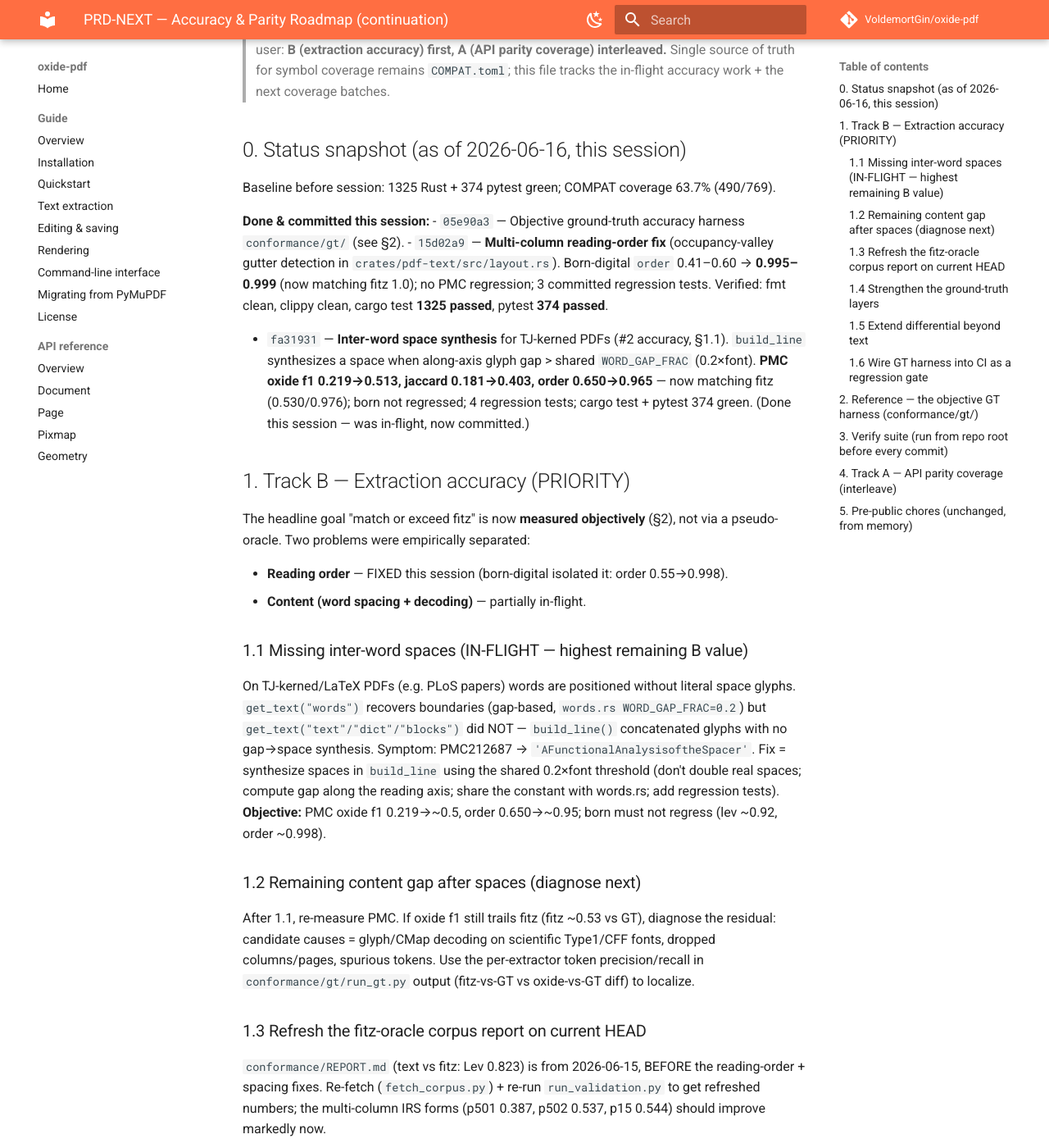
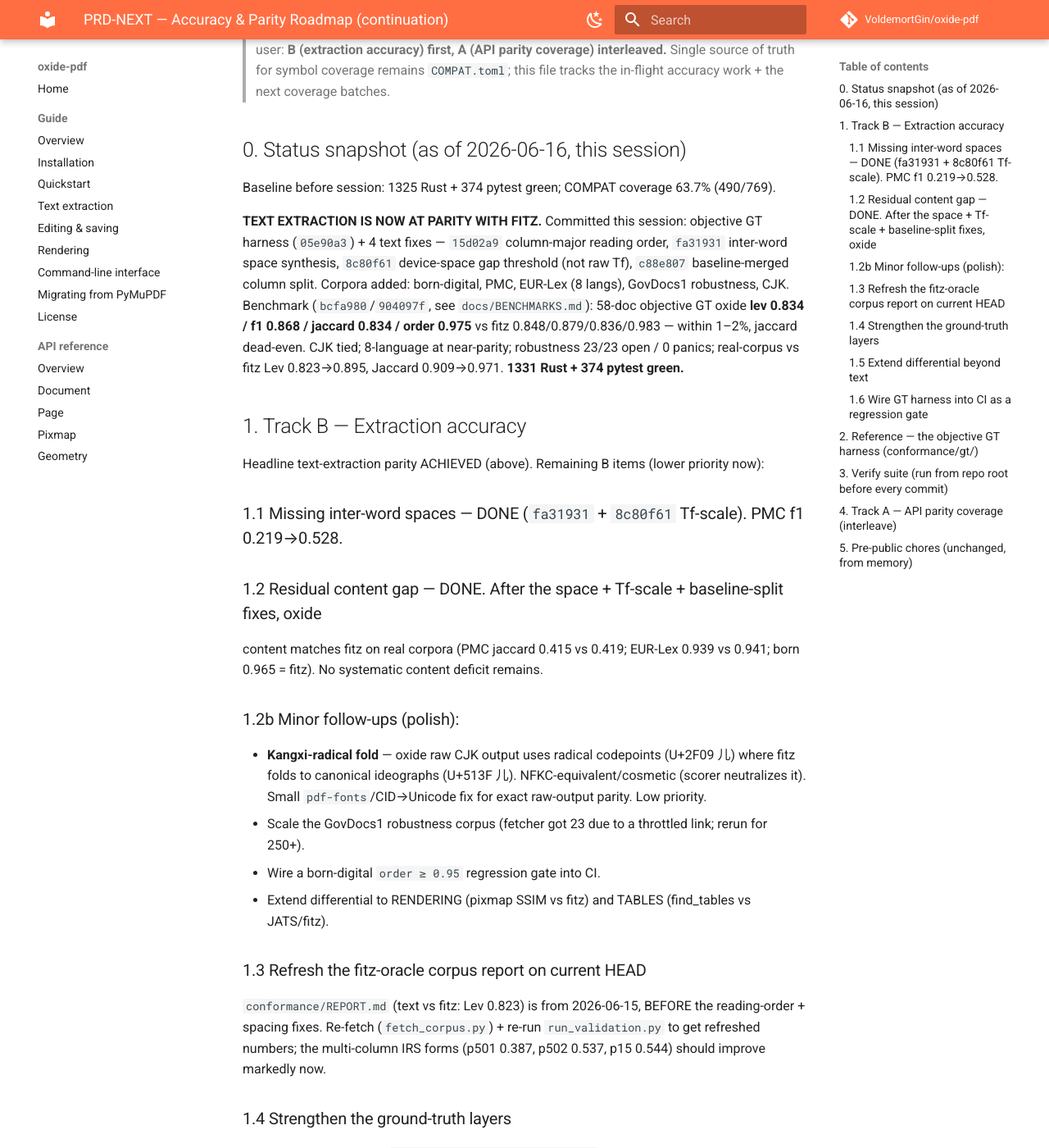
Before and after one commit to VoldemortGin/pdfspine, an MkDocs documentation site: the page built from docs/PRD-NEXT.md, in a window 1280 px wide and 1400 px high, scrolled down 199 px. Shown: the whole window at 82% size. Built offline with MkDocs 1.6.1 and Material for MkDocs 9.7.7, drawn with Linux system fonts in a browser that asks for light colours; comment, search, counter and statistics services are not loaded.

Commit message:
docs: update PRD-NEXT — text-extraction parity achieved, B items done
Co-Authored-By: Claude Opus 4.8 <noreply@anthropic.com>

```diff
--- a/docs/PRD-NEXT.md
+++ b/docs/PRD-NEXT.md
@@ -9,42 +9,31 @@
 
 Baseline before session: 1325 Rust + 374 pytest green; COMPAT coverage 63.7% (490/769).
 
-**Done & committed this session:**
-- `05e90a3` — Objective ground-truth accuracy harness `conformance/gt/` (see §2).
-- `15d02a9` — **Multi-column reading-order fix** (occupancy-valley gutter detection in
-  `crates/pdf-text/src/layout.rs`). Born-digital `order` 0.41–0.60 → **0.995–0.999**
-  (now matching fitz 1.0); no PMC regression; 3 committed regression tests.
-  Verified: fmt clean, clippy clean, cargo test **1325 passed**, pytest **374 passed**.
+**TEXT EXTRACTION IS NOW AT PARITY WITH FITZ.** Committed this session: objective GT harness
+(`05e90a3`) + 4 text fixes — `15d02a9` column-major reading order, `fa31931` inter-word space
+synthesis, `8c80f61` device-space gap threshold (not raw Tf), `c88e807` baseline-merged column
+split. Corpora added: born-digital, PMC, EUR-Lex (8 langs), GovDocs1 robustness, CJK.
+Benchmark (`bcfa980`/`904097f`, see `docs/BENCHMARKS.md`): 58-doc objective GT oxide
+**lev 0.834 / f1 0.868 / jaccard 0.834 / order 0.975** vs fitz 0.848/0.879/0.836/0.983 — within
+1–2%, jaccard dead-even. CJK tied; 8-language at near-parity; robustness 23/23 open / 0 panics;
+real-corpus vs fitz Lev 0.823→0.895, Jaccard 0.909→0.971. **1331 Rust + 374 pytest green.**
 
-- `fa31931` — **Inter-word space synthesis** for TJ-kerned PDFs (#2 accuracy, §1.1).
-  `build_line` synthesizes a space when along-axis glyph gap > shared `WORD_GAP_FRAC`
-  (0.2×font). **PMC oxide f1 0.219→0.513, jaccard 0.181→0.403, order 0.650→0.965** — now
-  matching fitz (0.530/0.976); born not regressed; 4 regression tests; cargo test + pytest
-  374 green. (Done this session — was in-flight, now committed.)
+## 1. Track B — Extraction accuracy
 
-## 1. Track B — Extraction accuracy (PRIORITY)
+Headline text-extraction parity ACHIEVED (above). Remaining B items (lower priority now):
 
-The headline goal "match or exceed fitz" is now **measured objectively** (§2), not via a
-pseudo-oracle. Two problems were empirically separated:
+### 1.1 Missing inter-word spaces — DONE (`fa31931` + `8c80f61` Tf-scale). PMC f1 0.219→0.528.
+### 1.2 Residual content gap — DONE. After the space + Tf-scale + baseline-split fixes, oxide
+content matches fitz on real corpora (PMC jaccard 0.415 vs 0.419; EUR-Lex 0.939 vs 0.941; born
+0.965 = fitz). No systematic content deficit remains.
 
-- **Reading order** — FIXED this session (born-digital isolated it: order 0.55→0.998).
-- **Content (word spacing + decoding)** — partially in-flight.
-
-### 1.1 Missing inter-word spaces (IN-FLIGHT — highest remaining B value)
-On TJ-kerned/LaTeX PDFs (e.g. PLoS papers) words are positioned without literal space
-glyphs. `get_text("words")` recovers boundaries (gap-based, `words.rs WORD_GAP_FRAC=0.2`)
-but `get_text("text"/"dict"/"blocks")` did NOT — `build_line()` concatenated glyphs with no
-gap→space synthesis. Symptom: PMC212687 → `'AFunctionalAnalysisoftheSpacer'`.
-Fix = synthesize spaces in `build_line` using the shared 0.2×font threshold (don't double
-real spaces; compute gap along the reading axis; share the constant with words.rs; add
-regression tests). **Objective:** PMC oxide f1 0.219→~0.5, order 0.650→~0.95; born must not
-regress (lev ~0.92, order ~0.998).
-
-### 1.2 Remaining content gap after spaces (diagnose next)
-After 1.1, re-measure PMC. If oxide f1 still trails fitz (fitz ~0.53 vs GT), diagnose the
-residual: candidate causes = glyph/CMap decoding on scientific Type1/CFF fonts, dropped
-columns/pages, spurious tokens. Use the per-extractor token precision/recall in
-`conformance/gt/run_gt.py` output (fitz-vs-GT vs oxide-vs-GT diff) to localize.
+### 1.2b Minor follow-ups (polish):
+- **Kangxi-radical fold** — oxide raw CJK output uses radical codepoints (U+2F09 ⼉) where fitz
+  folds to canonical ideographs (U+513F 儿). NFKC-equivalent/cosmetic (scorer neutralizes it).
+  Small `pdf-fonts`/CID→Unicode fix for exact raw-output parity. Low priority.
+- Scale the GovDocs1 robustness corpus (fetcher got 23 due to a throttled link; rerun for 250+).
+- Wire a born-digital `order ≥ 0.95` regression gate into CI.
+- Extend differential to RENDERING (pixmap SSIM vs fitz) and TABLES (find_tables vs JATS/fitz).
 
 ### 1.3 Refresh the fitz-oracle corpus report on current HEAD
 `conformance/REPORT.md` (text vs fitz: Lev 0.823) is from 2026-06-15, BEFORE the
```
